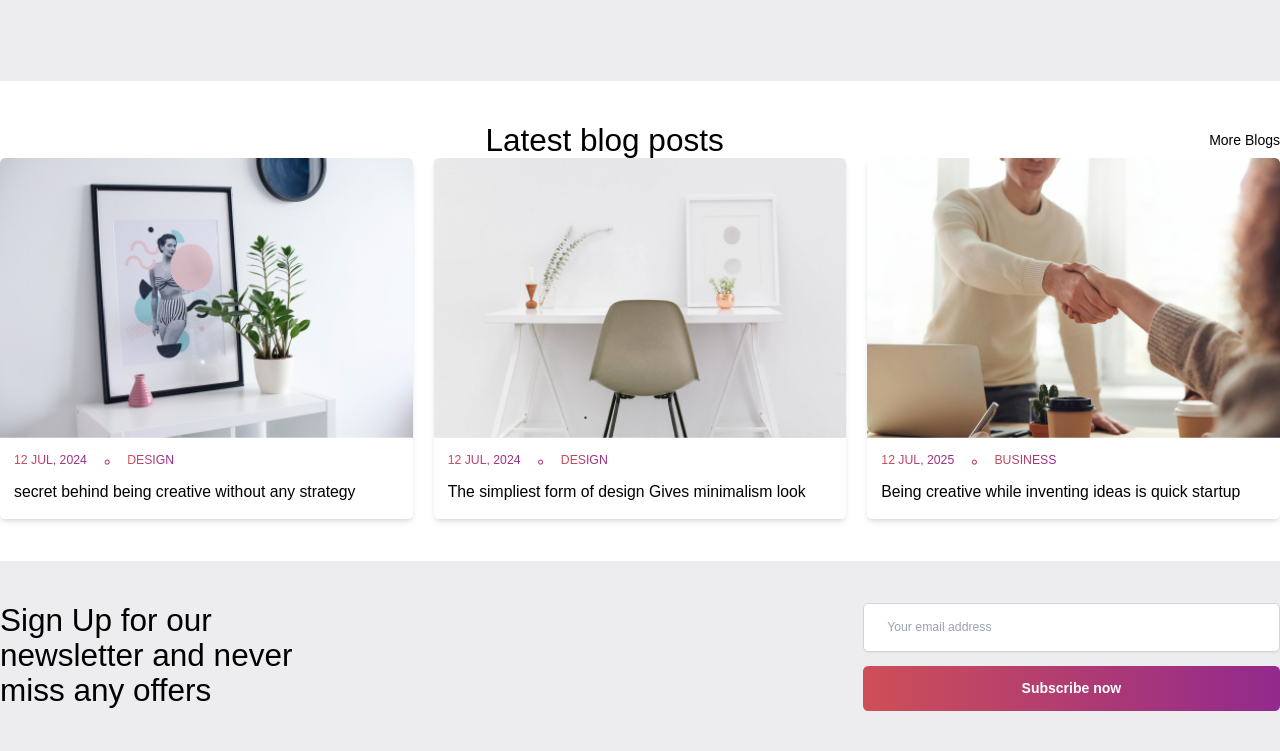
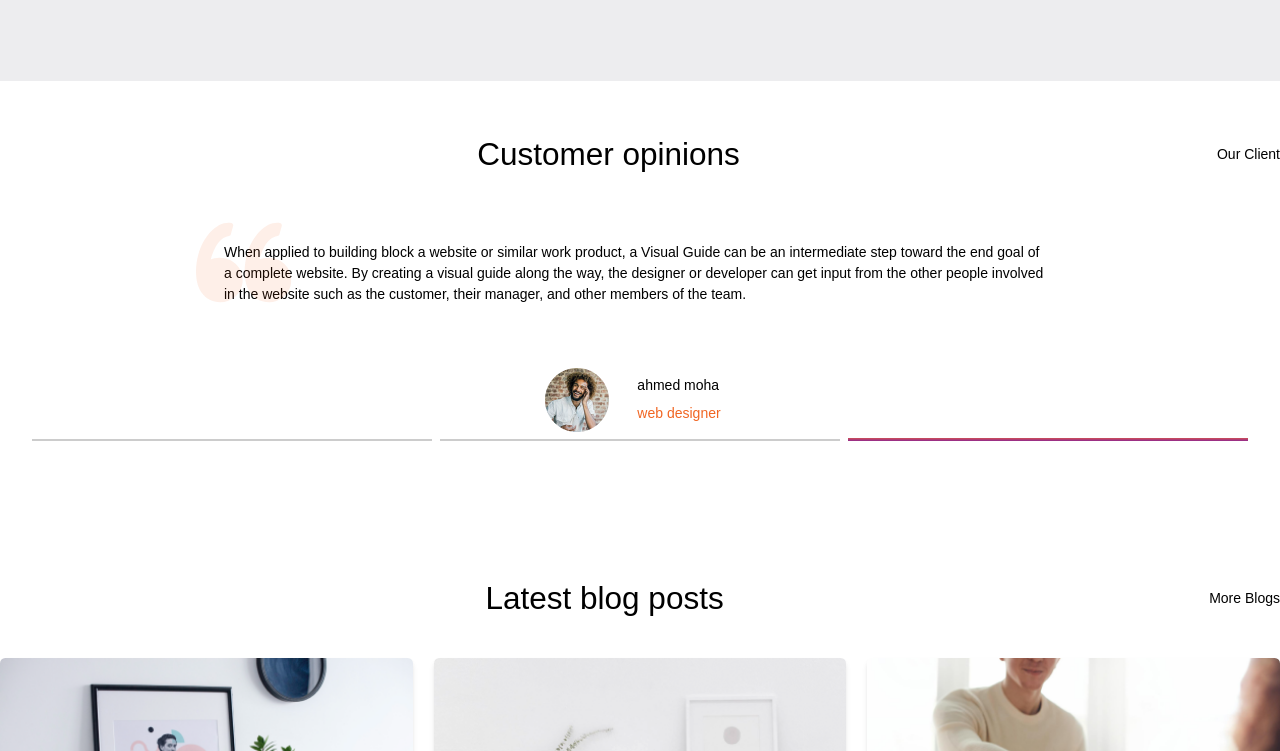
Before and after one commit to snacomds/evento, a website with bundled scripts: page src/index.html in a window 1280 px wide. Shown: the part 2169-2920 px from the top of the page. Built offline with nearby package versions, Linux system fonts and the light colour scheme.

Commit message:
feat: add customer opinions section

```diff
--- a/src/assets/index.js
+++ b/src/assets/index.js
@@ -22,6 +22,30 @@ const servicesSwiper = new Swiper('.services-swiper', {
 });
 
 
-// setInterval(()=>{
-//   servicesSwiper.slideNext();
-// },10000);
+const customerOpinionsSwiper = new Swiper('.customer-opinions', {
+  initialSlide:2,
+  slidesPerView: 1,
+  centeredSlides: true,
+  grabCursor: true,
+  loop: true,
+  pagination: {
+    el: ".swiper-pagination",
+    clickable: true,
+  },
+  effect: "creative",
+  creativeEffect: {
+    prev: {
+      // shadow: true,
+      translate: ["-120%", 0, -500],
+    },
+    next: {
+      // shadow: true,
+      translate: ["120%", 0, -500],
+    },
+  },
+//   autoplay: {
+//     delay: 3000,
+//     pauseOnMouseEnter: true,
+//     disableOnInteraction: 0
+// },
+});
--- a/src/assets/input.css
+++ b/src/assets/input.css
@@ -17,3 +17,26 @@ body{
     overflow-x:hidden;
 
 }
+
+.swiper-pagination-horizontal{
+    display: flex;
+    position:static !important;
+    align-items:center;
+}
+
+.customer-opinions .swiper-pagination-bullet {
+    width: 100%;
+    height: 2px;
+    text-align: center;
+    line-height: 20px;
+    font-size: 12px;
+    color: #000;
+    opacity: 1;
+    background: rgba(0, 0, 0, 0.2);
+    border-radius:0;
+  }
+
+  .customer-opinions .swiper-pagination-bullet-active {
+    background: linear-gradient(#CE4F57, #92298D);
+    height: 3px;
+  }
--- a/src/index.html
+++ b/src/index.html
@@ -263,7 +263,54 @@
     </section>
     <!-- Our Partners End-->
 
+    <!-- Customer opinions -->
 
+    <section class="container mx-auto py-16" x-data="{ opinions : [
+        { user:'Hussam saleh', career :'Co-founder', opinion:'When applied to building block a website or similar work product, a Visual Guide can be an intermediate step toward the end goal of a complete website. By creating a visual guide along the way, the designer or developer can get input from the other people involved in the website such as the customer, their manager, and other members of the team.',photo:'./assets/customers/1.png' },
+        { user:'mohmmed ali', career :'Design director', opinion:'When applied to building block a website or similar work product, a Visual Guide can be an intermediate step toward the end goal of a complete website. By creating a visual guide along the way, the designer or developer can get input from the other people involved in the website such as the customer, their manager, and other members of the team.',photo:'./assets/customers/2.png' },
+        { user:'ahmed moha', career :'web designer', opinion:'When applied to building block a website or similar work product, a Visual Guide can be an intermediate step toward the end goal of a complete website. By creating a visual guide along the way, the designer or developer can get input from the other people involved in the website such as the customer, their manager, and other members of the team.',photo:'./assets/customers/3.png' }
+        ]}">
+        <div class="flex justify-between items-center">
+            <div></div>
+            <h3 class="text-4xl">Customer opinions</h3>
+            <a href="#">Our Client</a>
+
+
+
+        </div>
+
+        <div class="py-12">
+
+            <div class="swiper customer-opinions">
+                <div class="swiper-wrapper ">
+                    <template x-for="opinion in opinions">
+                        <div class="swiper-slide">
+                            <div class="flex flex-col gap-8 items-center bg-white mx-56 min-h-36 text-start relative">
+                                <div class="absolute left-0">
+                                    <img src="./assets/customers/left-quote.svg">
+                                </div>
+                                <p class="p-8" x-text="opinion.opinion"></p>
+
+                                <div class="flex items-center gap-4">
+                                    <img :src="opinion.photo" :alt="opinion.user">
+                                    <div class="flex flex-col gap-2 justify-start p-4">
+                                        <p x-text="opinion.user"></p>
+                                        <p class="text-[#F16623]" x-text="opinion.career"></p>
+                                    </div>
+                                </div>
+                            </div>
+                        </div>
+                    </template>
+                </div>
+                <div class="relative w-full flex justify-center px-8">
+                    <div class="swiper-pagination">
+                    </div>
+                </div>
+            </div>
+        </div>
+    </section>
+
+    <!-- Customer opinions End -->
 
 
     <!-- Latest blog posts -->
@@ -279,7 +326,7 @@
             <a href="#">More Blogs</a>
         </div>
 
-        <div class="grid grid-cols-3 items-center gap-6">
+        <div class="grid grid-cols-3 items-center gap-6 py-12">
 
             <template x-for="post in posts">
                 <div class="shadow-md w-full h-full flex flex-col rounded-md overflow-hidden">
```
Also changed, not shown: src/assets/customers/1.png (added), src/assets/customers/2.png (added), src/assets/customers/3.png (added), src/assets/customers/left-quote.svg (added), src/assets/output.css.
